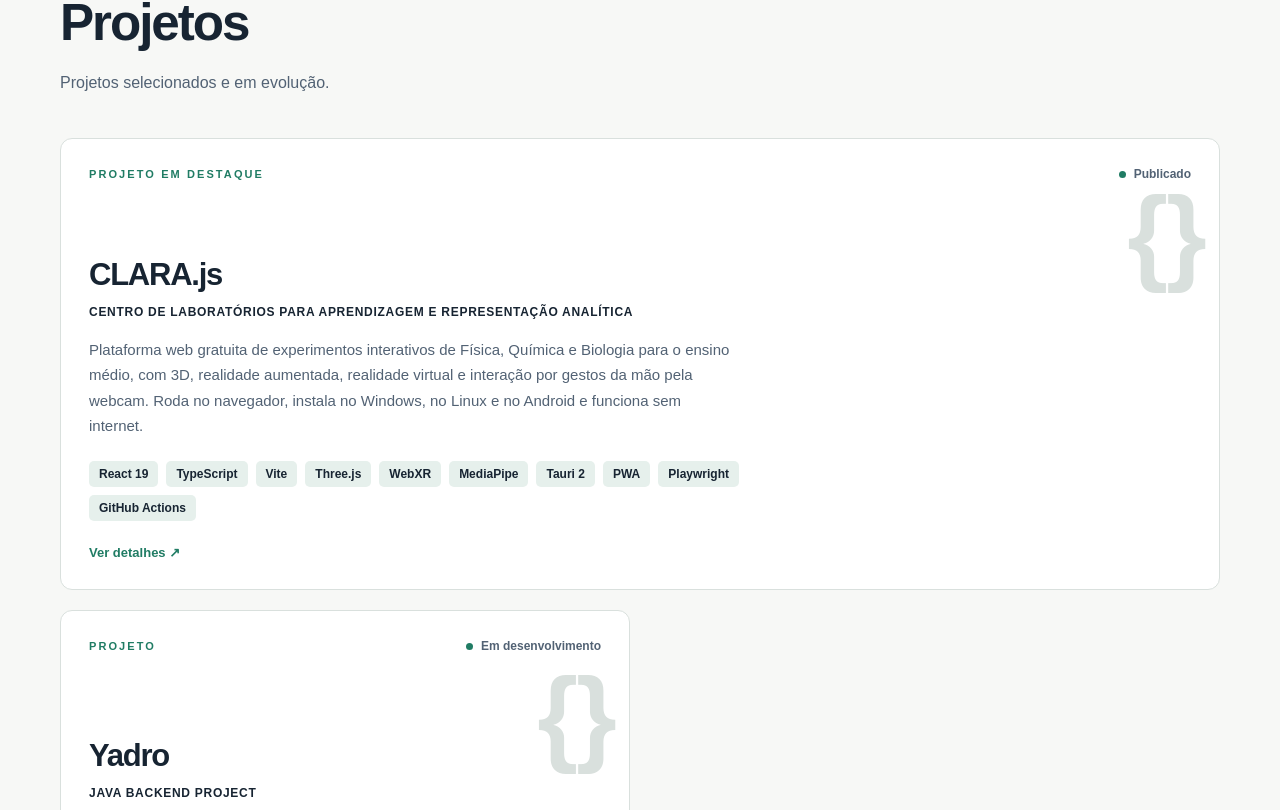
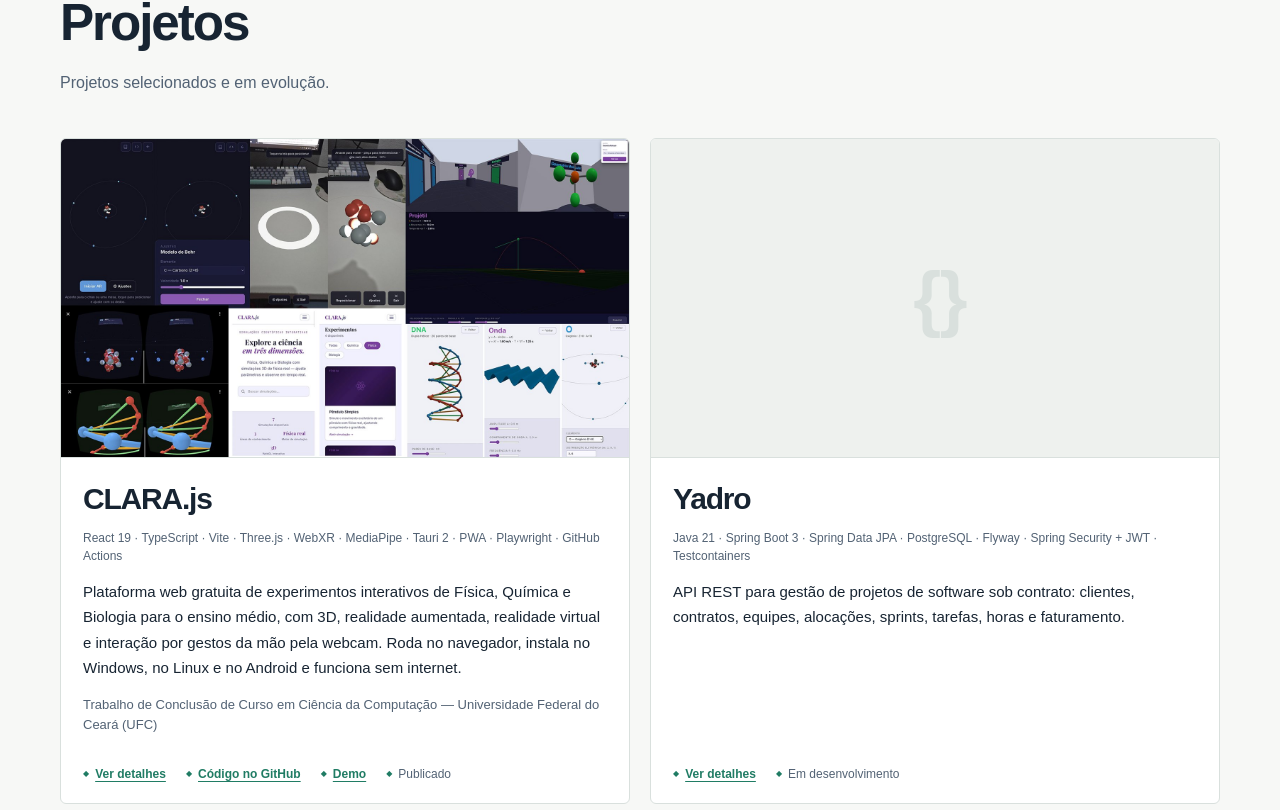
Before and after one commit to darlan-ferreira1/darlan-ferreira1.github.io, a React (Vite) app: page /#/ in a window 1280 px wide. Shown: the part 3430-4240 px from the top of the page. Built offline with nearby package versions, Linux system fonts and the light colour scheme.

Commit message:
Cards de projeto com capa 16:9 e capa do CLARA.js

```diff
--- a/src/components/ProjectCard.tsx
+++ b/src/components/ProjectCard.tsx
@@ -5,9 +5,22 @@ import { translations } from '../i18n/translations'
 
 export function ProjectCard({ project, language }: { project: Project; language: Language }) {
   const t = translations[language].projects
-  return <article className={project.featured ? 'project-card featured-card' : 'project-card'}>
-    <div className="card-top"><span className="eyebrow">{project.featured ? t.featured : t.kind}</span><span className="status"><span aria-hidden="true" className="status-dot" />{project.status[language]}</span></div>
-    <div className="project-symbol" aria-hidden="true">{'{ }'}</div>
-    <div className="card-content"><h3>{project.name[language]}</h3>{project.subtitle && <p className="card-subtitle">{project.subtitle[language]}</p>}<p>{project.summary[language]}</p><ul className="tags" aria-label={translations[language].technologies.title}>{project.technologies.map(tech => <li key={tech}>{tech}</li>)}</ul><Link className="text-link" to={`/projects/${project.slug}`}>{t.details}<span aria-hidden="true"> ↗</span></Link></div>
+  const detail = `/projects/${project.slug}`
+  return <article className="project-card">
+    <Link className="card-cover" to={detail} tabIndex={-1} aria-hidden="true">
+      {project.cover ? <img src={project.cover} alt="" loading="lazy" /> : <span className="card-cover-placeholder">{'{ }'}</span>}
+    </Link>
+    <div className="card-body">
+      <h3><Link to={detail}>{project.name[language]}</Link></h3>
+      <p className="card-tech">{project.technologies.join(' · ')}</p>
+      <p className="card-summary">{project.summary[language]}</p>
+      {project.context && <p className="card-context">{project.context[language]}</p>}
+      <ul className="card-meta">
+        <li><Link to={detail}>{t.details}</Link></li>
+        {project.github && <li><a href={project.github} target="_blank" rel="noreferrer">{t.source}</a></li>}
+        {project.demo && <li><a href={project.demo} target="_blank" rel="noreferrer">{t.demo}</a></li>}
+        <li>{project.status[language]}</li>
+      </ul>
+    </div>
   </article>
 }
--- a/src/data/projects.ts
+++ b/src/data/projects.ts
@@ -41,6 +41,8 @@ export interface Project {
   content?: Record<Language, ContentSection[]>
   // `at`: mostra a imagem no meio do texto, depois do bloco `block` da seção `section` (índices de `content`).
   // Sem `at`, a imagem vai para a galeria no final da página.
+  // Capa do card na página inicial: 16:9 (ex.: 1600×900), recortada a partir do topo.
+  cover?: string
   screenshots?: Screenshot[]
   video?: string
   demo?: string
@@ -72,6 +74,7 @@ export const projects: Project[] = [
     status: { pt: 'Publicado', en: 'Live', es: 'Publicado' },
     technologies: ['React 19', 'TypeScript', 'Vite', 'Three.js', 'WebXR', 'MediaPipe', 'Tauri 2', 'PWA', 'Playwright', 'GitHub Actions'],
     content: claraJsContent,
+    cover: '/projetos/clara-js/capa.jpg',
     screenshots: [
       { src: '/projetos/clara-js/galeria.jpg', alt: { pt: 'Galeria do CLARA.js no computador', en: 'CLARA.js gallery on desktop', es: 'Galería de CLARA.js en el ordenador' }, at: { section: 2, block: 1 } },
       { src: '/projetos/clara-js/deskScreens.png', alt: { pt: 'Tela inicial e Galeria filtrada por Física, no computador', en: 'Home screen and Gallery filtered by Physics, on desktop', es: 'Pantalla inicial y Galería filtrada por Física, en el ordenador' }, at: { section: 2, block: 1 } },
```
Also changed, not shown: public/projetos/clara-js/capa.jpg (added), src/styles/main.css.
